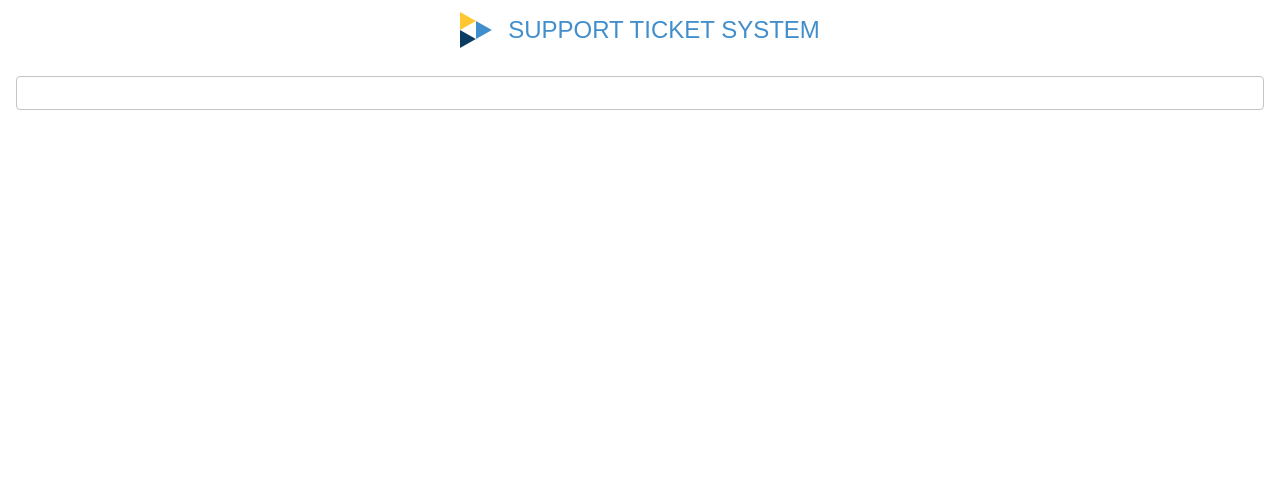
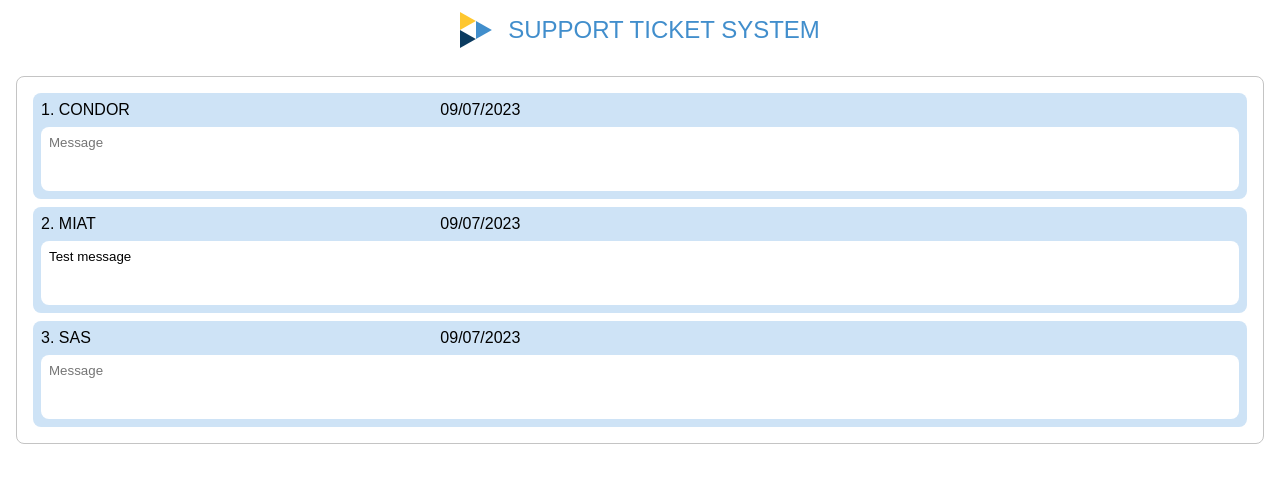
Before and after one commit to isaitamatf/support-ticket-system-frontend, a React (Create React App) app: page / in a window 1280 px wide. Shown: the top 482 px of the page. Built offline with nearby package versions, Linux system fonts and the light colour scheme.

Commit message:
Create list and ticket components, interfaces for ticket model

```diff
--- a/package.json
+++ b/package.json
@@ -14,6 +14,7 @@
     "@types/node": "^16.18.37",
     "@types/react": "^18.2.14",
     "@types/react-dom": "^18.2.6",
+    "dayjs": "^1.11.9",
     "react": "^18.2.0",
     "react-dom": "^18.2.0",
     "react-scripts": "5.0.1",
--- a/src/components/body/body.tsx
+++ b/src/components/body/body.tsx
@@ -1,8 +1,34 @@
 import React from "react";
+
+import { List } from "../../components";
+import { TicketInterface } from "../../interfaces";
+
+const DUMMY_TICKETS: TicketInterface[] = [
+  {
+    name: "Condor",
+    deadline: "Test deadline",
+    status: "green",
+    timestamp: new Date()
+  },
+  {
+    name: "Miat",
+    message: "Test message",
+    deadline: "Test deadline",
+    status: "yellow",
+    timestamp: new Date()
+  },
+  {
+    name: "Sas",
+    deadline: "Test deadline",
+    status: "red",
+    timestamp: new Date()
+  }
+];
 
 export function Body() {
   return (
     <div className="sts-body">
+      <List tickets={DUMMY_TICKETS} />
     </div>
   )
 }
--- a/src/components/index.tsx
+++ b/src/components/index.tsx
@@ -1,2 +1,4 @@
 export { Body } from "./body/body";
 export { Header } from "./header/header";
+export { List } from "./list/list";
+export { Ticket } from "./ticket/ticket";
--- /dev/null
+++ b/src/components/list/list.tsx
@@ -0,0 +1,25 @@
+import React from "react";
+
+import { TicketInterface } from "../../interfaces";
+import { Ticket } from "../../components";
+
+type Props = {
+  tickets: TicketInterface[]
+}
+
+export const List: React.FC<Props> = ({tickets})  => {
+
+  const showTickets = () => {
+    return tickets.map((ticket: TicketInterface, index: number) => {
+      return ticket ? (
+        <Ticket index={index} ticket={ticket} key={index} />
+      ) : <></>
+    })
+  }
+
+  return tickets && tickets.length > 0 ? (
+    <div className="sts-list">
+      {showTickets()}
+    </div>
+  ) : <></>
+}
--- /dev/null
+++ b/src/components/ticket/ticket.tsx
@@ -0,0 +1,37 @@
+import React from "react";
+import dayjs from "dayjs";
+
+import { TicketInterface } from "../../interfaces";
+
+type Props = {
+  index: number,
+  ticket: TicketInterface
+}
+
+export const Ticket: React.FC<Props> = ({ticket, index}) => {
+  const {
+    name,
+    message,
+    deadline,
+    status,
+    timestamp
+   } = ticket;
+  return ticket ? (
+    <div className="sts-ticket">
+      <div className="sts-ticket-header">
+        <div className="sts-ticket-header-element">
+          <span>{index + 1}. {name}</span>
+        </div>
+        <div className="sts-ticket-header-element">
+          <span>{dayjs(timestamp).format("DD/MM/YYYY")}</span>
+        </div>
+        <div className="sts-ticket-header-element">
+
+        </div>
+      </div>
+      <div className="sts-ticket-container">
+        <textarea value={message} placeholder="Message" />
+      </div>
+    </div>
+  ) : <></>
+}
--- a/src/index.scss
+++ b/src/index.scss
@@ -6,8 +6,3 @@ body {
   -webkit-font-smoothing: antialiased;
   -moz-osx-font-smoothing: grayscale;
 }
-
-code {
-  font-family: source-code-pro, Menlo, Monaco, Consolas, 'Courier New',
-    monospace;
-}
--- /dev/null
+++ b/src/interfaces/index.ts
@@ -0,0 +1,7 @@
+export interface TicketInterface {
+  name: string,
+  message?: string,
+  deadline: string,
+  status: "green" | "yellow" | "red",
+  timestamp: Date
+}
--- a/src/styles/body.scss
+++ b/src/styles/body.scss
@@ -3,8 +3,8 @@
 .sts-body {
   width: 100%;
   margin: 16px;
-  padding: 16px;
-  border-radius: 4px;
+  padding: 8px 16px;
+  border-radius: 8px;
   border-width: 1px;
   border-style: solid;
   border-color: colors.$grey-color;
--- a/src/styles/colors.scss
+++ b/src/styles/colors.scss
@@ -2,3 +2,4 @@ $dark-color: #0B3B60;
 $primary-color: #418ECC;
 $secondary-color: #FEC72F;
 $grey-color: #C4C4C4;
+$bg-color: #CEE3F6;
--- a/src/styles/index.scss
+++ b/src/styles/index.scss
@@ -1,2 +1,3 @@
 @import url('./body.scss');
 @import url('./header.scss');
+@import url('./ticket.scss');
--- /dev/null
+++ b/src/styles/list.scss
@@ -0,0 +1,4 @@
+.sts-list {
+  display: flex;
+  flex-direction: column;
+}
--- /dev/null
+++ b/src/styles/ticket.scss
@@ -0,0 +1,40 @@
+@use "colors";
+
+.sts-ticket {
+  margin: 8px 0;
+  background-color: colors.$bg-color;
+  border-radius: 8px;
+  padding: 8px;
+  display: flex;
+  flex-direction: row;
+  flex-wrap: wrap;
+  > .sts-ticket-header {
+    display: flex;
+    flex-direction: row;
+    width: 100%;
+    margin-bottom: 4px;
+    > .sts-ticket-header-element {
+      display: flex;
+      flex: 1;
+      > span {
+        text-transform: uppercase;
+      }
+    }
+  }
+  >.sts-ticket-container {
+    width: 100%;
+    display: flex;
+    margin-top: 4px;
+    > textarea {
+      display: flex;
+      resize: none;
+      width: 100%;
+      border-radius: 8px;
+      padding: 8px;
+      border: 0;
+      outline: 0;
+      min-height: 48px;
+      font-family: 'Montserrat', sans-serif;
+    }
+  }
+}
```
